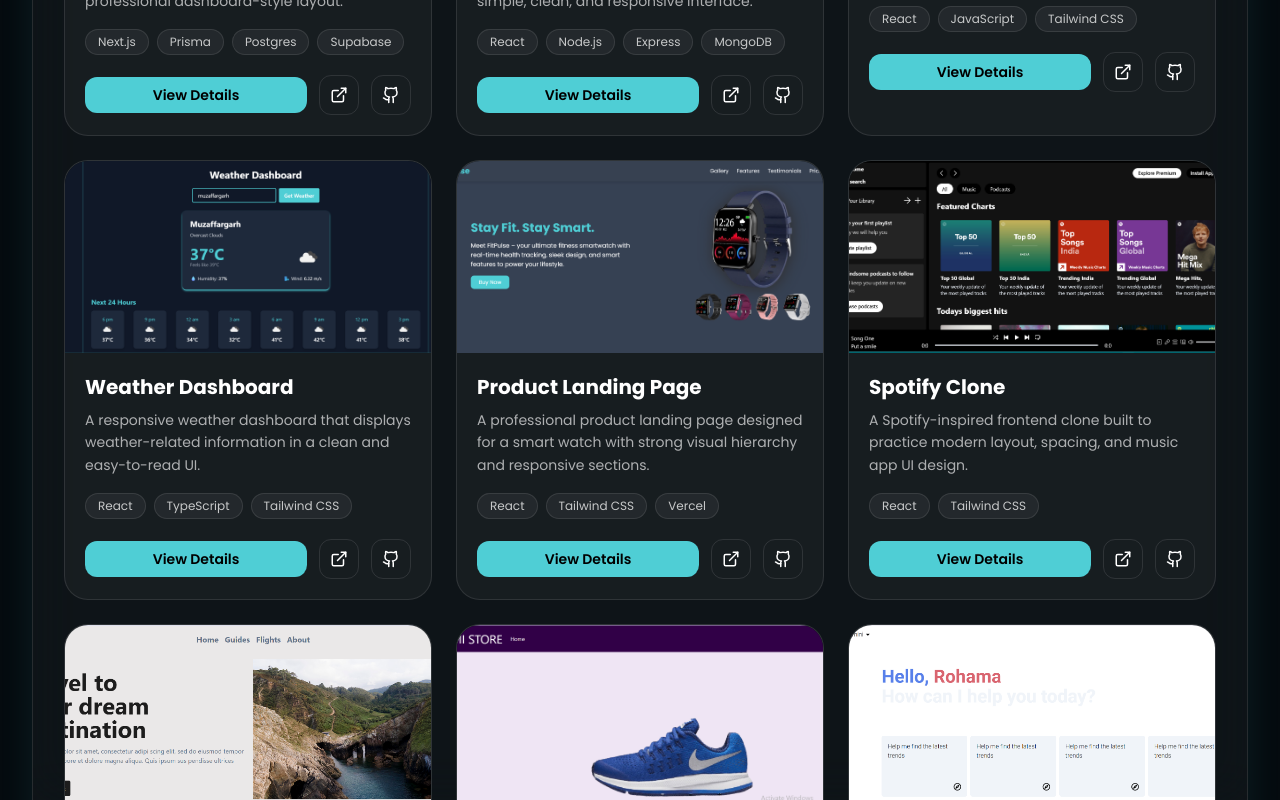
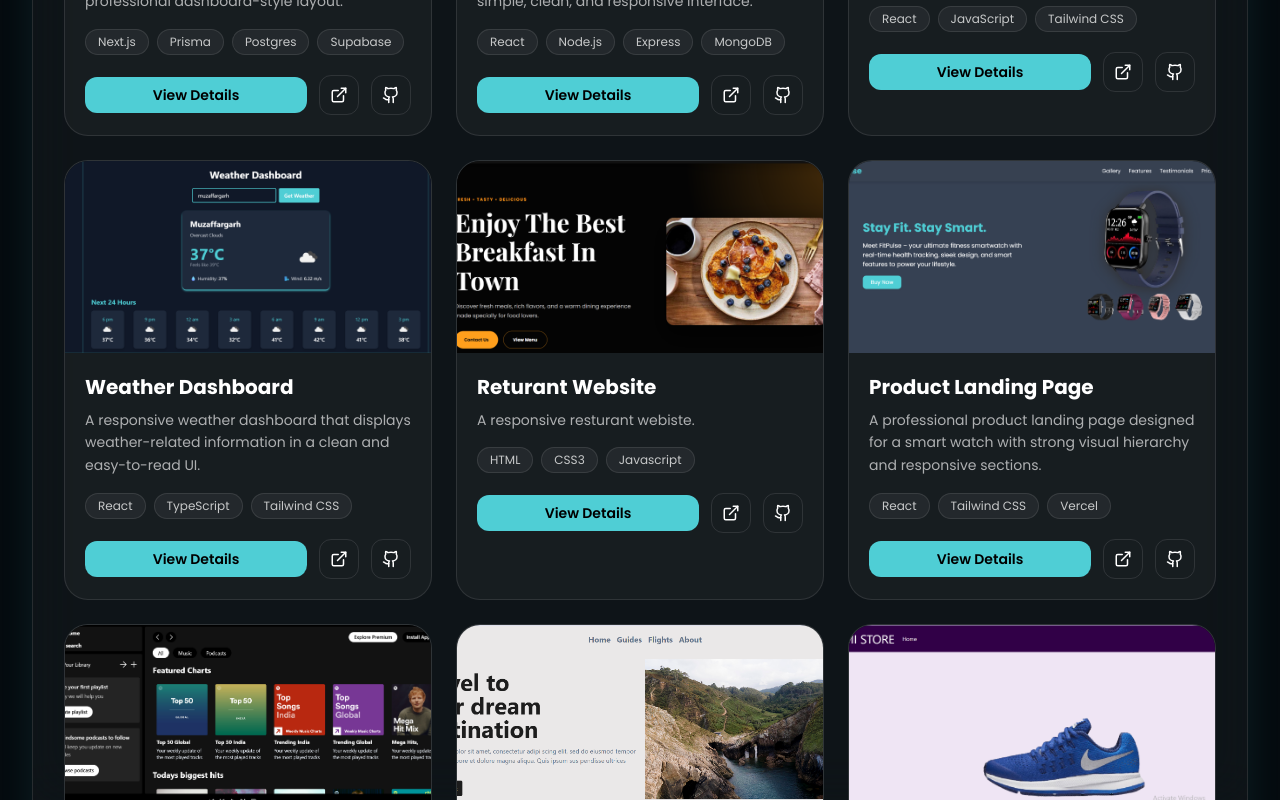
Before and after one commit to Rohama-Majeed7/porfolio, a Next.js app: page /projects in a window 1280 px wide. Shown: the part 1256-2056 px from the top of the page. Built offline with nearby package versions, Linux system fonts and the light colour scheme.

Commit message:
project added

```diff
--- a/src/project.ts
+++ b/src/project.ts
@@ -20,7 +20,7 @@
 import Prac2 from "@/projects/prac2.png"
 import Prac5 from "@/projects/prac5.png"
 import Prac6 from "@/projects/prac6.png"
-
+import Prac17Img from "@/projects/resturant-website.png"
 import type { StaticImageData } from "next/image";
 
 export type ProjectType = "frontend" | "fullstack" | "client" | "practice";
@@ -151,6 +151,22 @@
     techStack: ["React", "TypeScript", "Tailwind CSS"],
     features: [
       "Weather dashboard layout",
+      "Responsive cards",
+      "Clean data presentation",
+      "Modern UI styling",
+    ],
+  },
+  {
+    title: "Returant Website",
+    proImg: Prac17Img,
+    link: "https://vocal-fox-92fcb2.netlify.app/",
+    gitHub: "https://github.com/Rohama-Majeed7",
+    linkedIn: "https://www.linkedin.com/in/rohama-majeed-213124282",
+    desc: "A responsive resturant webiste.",
+    projectType: "frontend",
+    techStack: ["HTML", "CSS3", "Javascript"],
+    features: [
+      "Resturant Website layout",
       "Responsive cards",
       "Clean data presentation",
       "Modern UI styling",
```
Also changed, not shown: src/projects/resturant-website.png (added).
